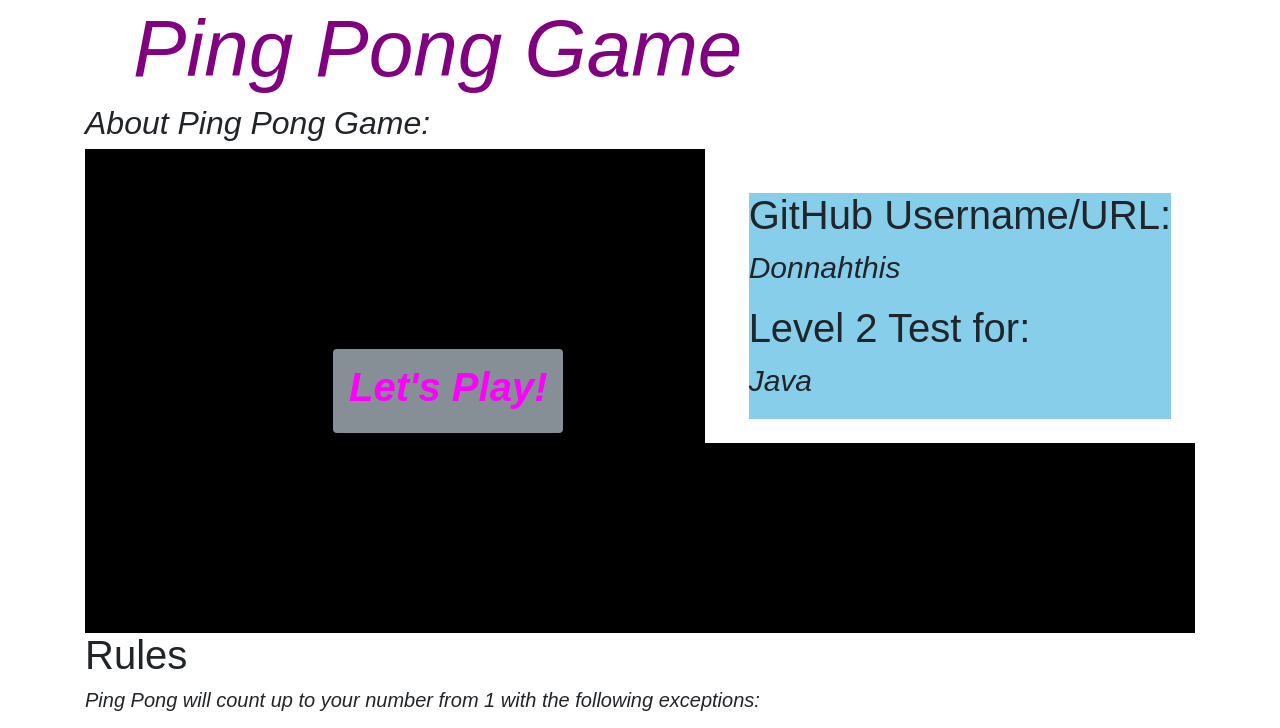
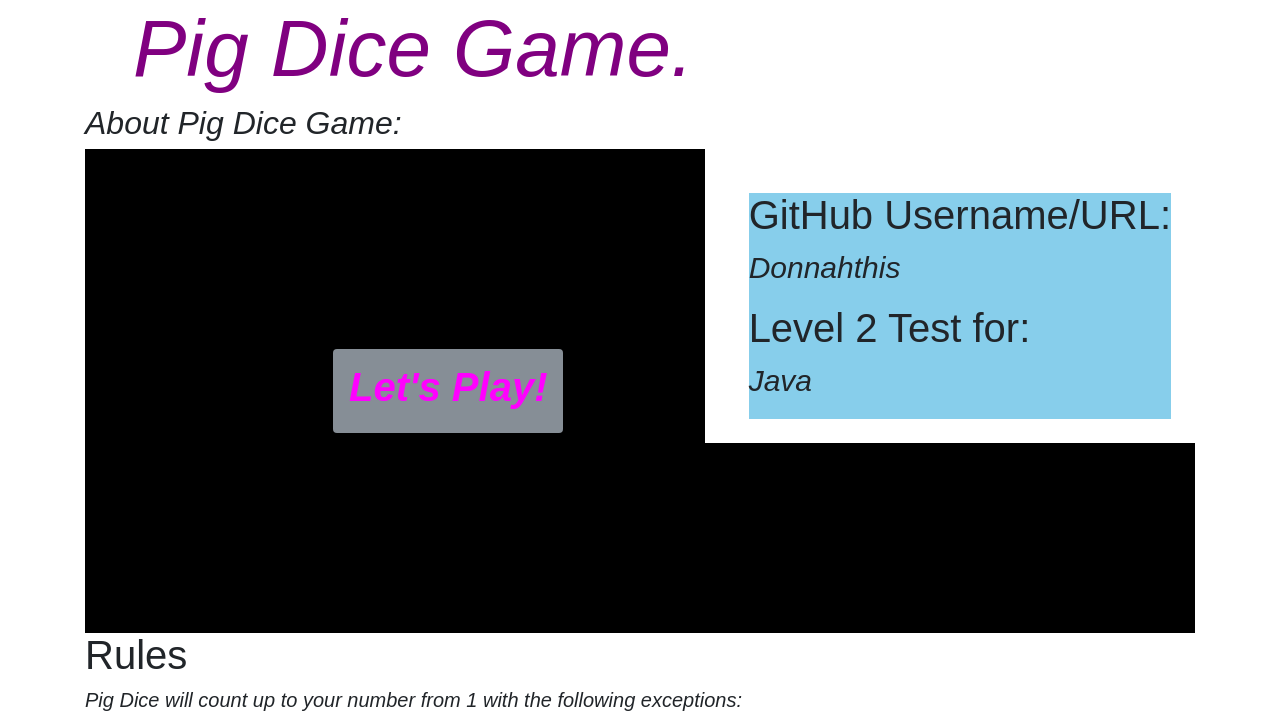
Before and after one commit to Donnahthis/mpft-ip4, a plain HTML site: page index.html in a window 1280 px wide. Shown: the top 728 px of the page. Drawn offline with Linux system fonts and the light colour scheme; files that its build step writes are made by us from their sources.

Commit message:
commit changes

```diff
--- a/index.html
+++ b/index.html
@@ -11,14 +11,14 @@
         <body>
           <div class="container" >
             <div class="navbar-header">
-            <a class="navbar-brand ml-5 font-weight-bold" href="#"><h1 <h4 style="font-size:80px;"> Ping Pong Game </h1></a>
+            <a class="navbar-brand ml-5 font-weight-bold" href="#"><h1 <h4 style="font-size:80px;"> Pig Dice Game. </h1></a>
              </div>
 
             <!-- <div id="blanks"> -->
 <!-- <div class="button"
 <div class="test-box" -->
 <div class="section">
-            <h2 style="text-align:left;" >About Ping Pong Game:</h2>
+            <h2 style="text-align:left;" >About Pig Dice Game:</h2>
             </div>
 <div class="navbar-header" style="font-size:60px;">
   <div class=test-box1>
@@ -39,7 +39,7 @@
 
       <div "jumbotron">
       <h6 style="font-size:40px;">Rules</h6>
-      <P style="font-size:20px;">Ping Pong will count up to your number from 1 with the following exceptions:</P>
+      <P style="font-size:20px;">Pig Dice will count up to your number from 1 with the following exceptions:</P>
       <ol>
         <li> Numbers divisible by 3 become "ping"</li>
         <li> Numbers divisible by 5 become "pong"</li>
```
